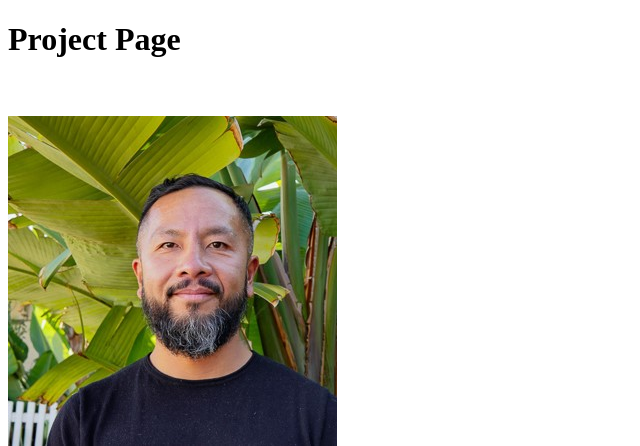
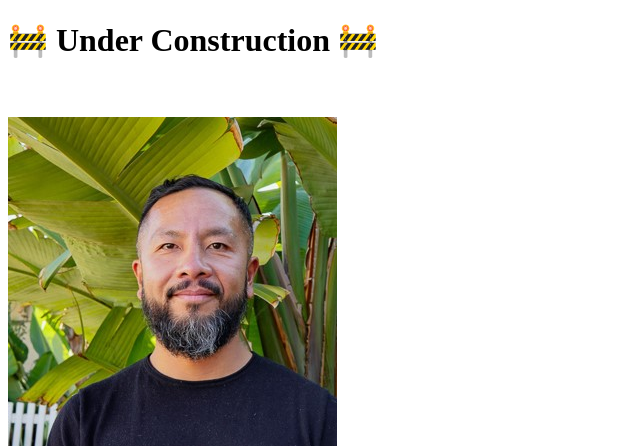
Before and after one commit to jaysueno/portfolio, a Flask app: page / in a window 1280 px wide. Shown: the top 446 px of the page, without its empty margins (0-640 px from the left). Run offline with Flask 2, Linux system fonts and the light colour scheme.

Commit message:
update html files with under construction

```diff
--- a/templates/index.html
+++ b/templates/index.html
@@ -6,7 +6,7 @@
     <title>Home</title>
 </head>
 <body>
-    <h1>Project Page</h1>
+    <h1>🚧 Under Construction 🚧</h1>
     <br></br>
         <img src='../static/images/jay-profile.jpg' alt='Jay Sueno profile photo'>
     <br></br>
```
